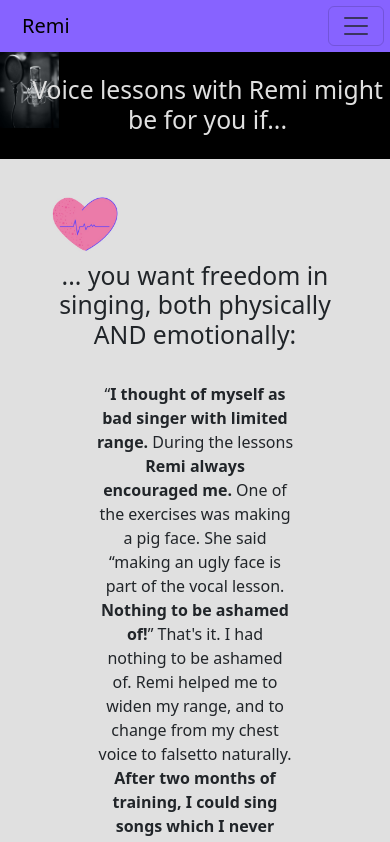
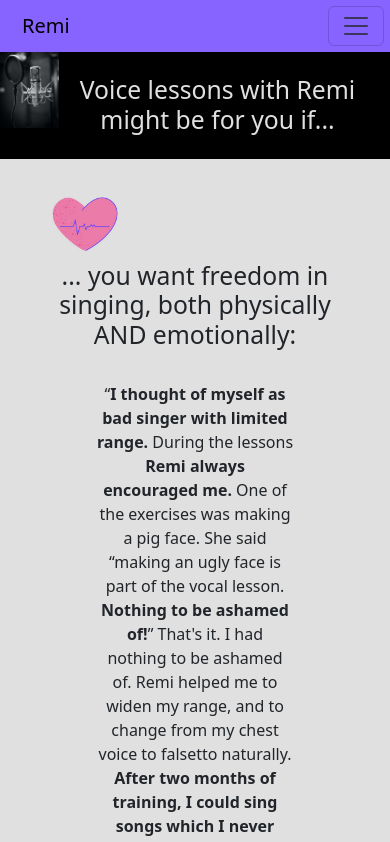
Before and after one commit to remiyamazaki03/remi, a React (Create React App) app: page /voicecoach in a window 390 px wide. Shown: the top 842 px of the page. Built offline with nearby package versions, Linux system fonts and the light colour scheme.

Commit message:
fix empty css field

```diff
--- a/src/index.css
+++ b/src/index.css
@@ -305,8 +305,7 @@ footer {
     height: fit-content;
     background-position-y: 2.5rem;
     padding-bottom: 25px;
-    padding-left: 25px;
-    font-size: ;
+    padding-left: 45px;
   }
   .blurry {
     background-image: none;
```
